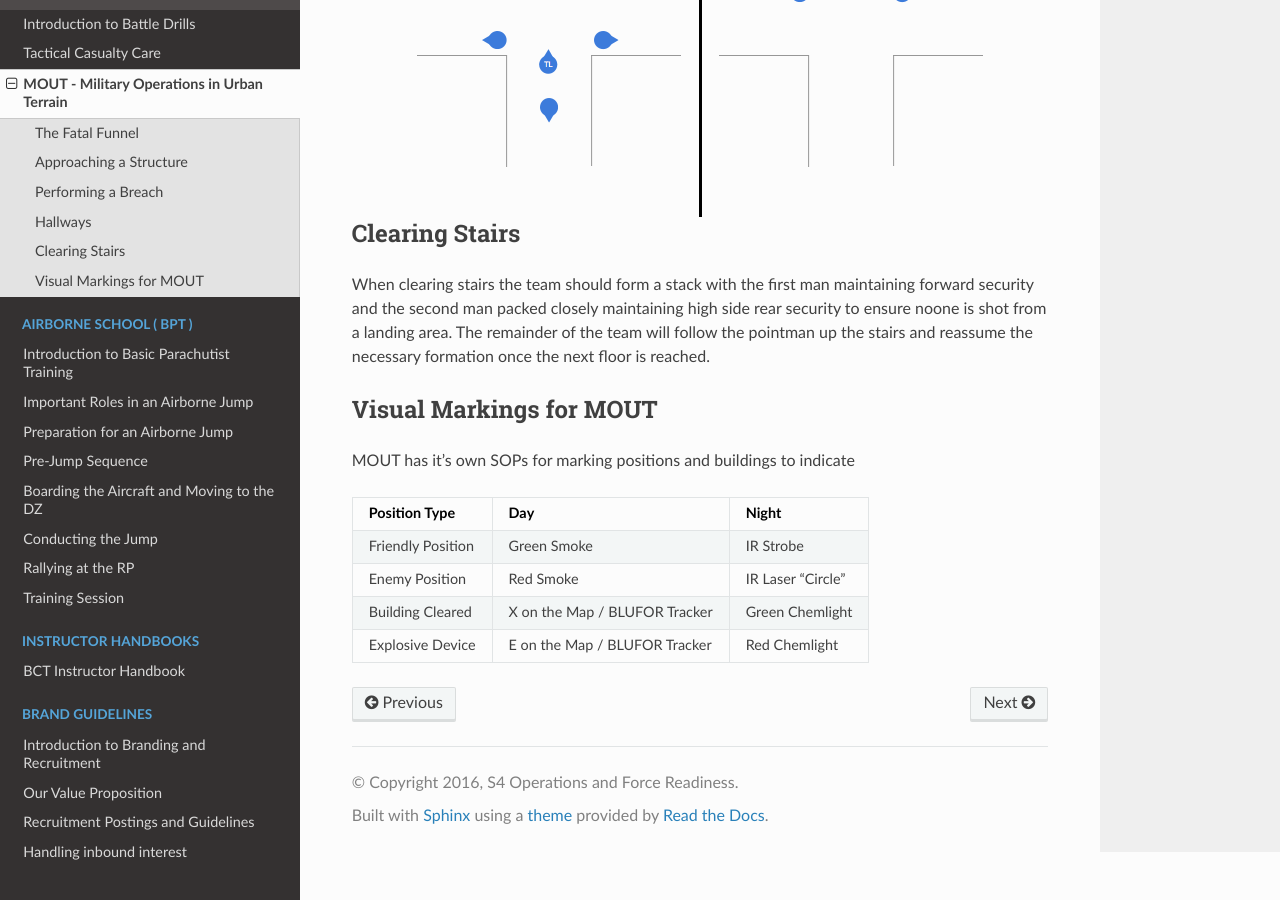
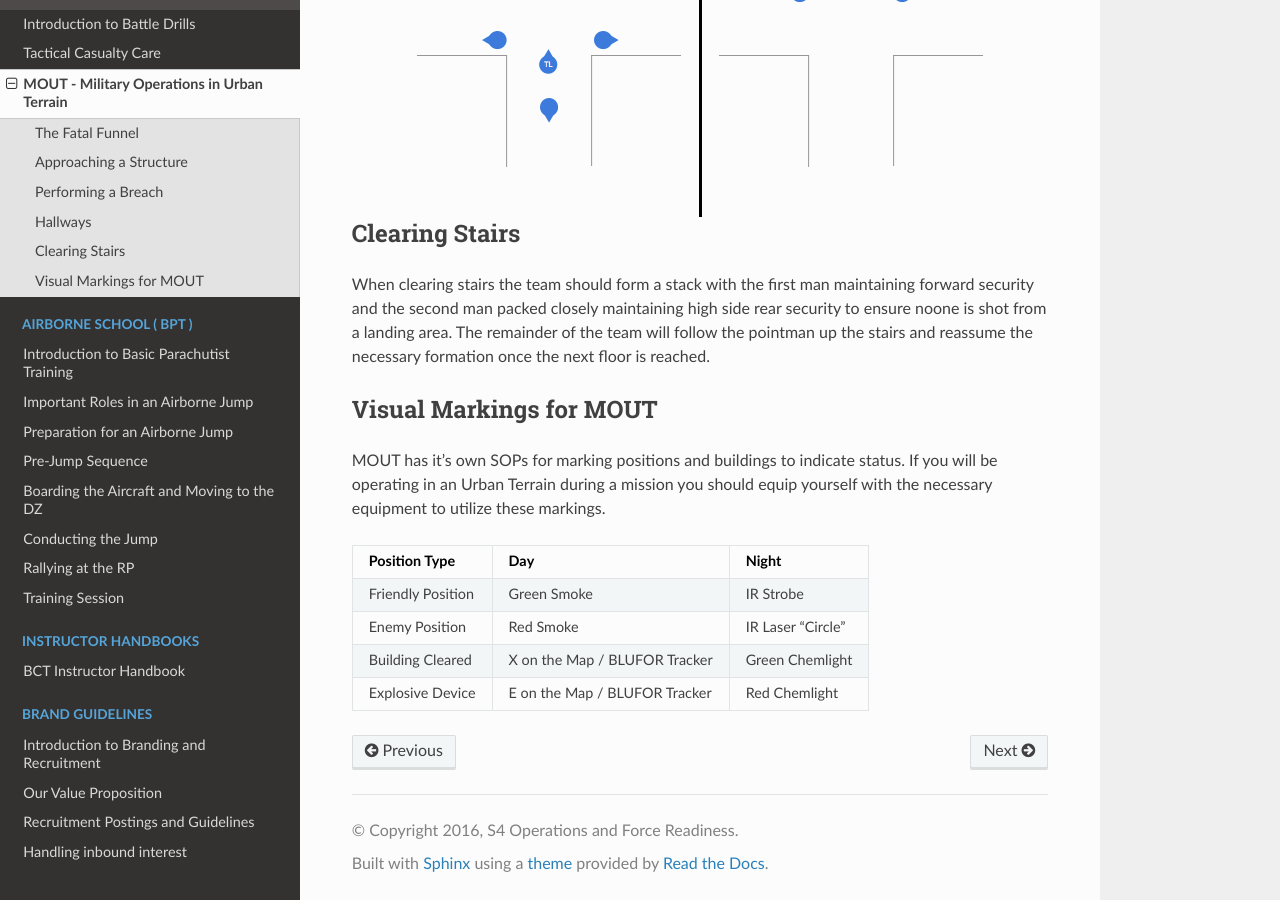
Before and after one commit to 1st-rapid-response-force/Training-Programs, a Sphinx documentation site: the page built from docs/source/ait_11/mout.rst, in a window 1280 px wide and 900 px high, scrolled down 4960 px. Built offline with Sphinx 7.4.7 and the Read the Docs theme 2.0.0, drawn with Linux system fonts in a browser that asks for light colours; formulas are drawn with MathJax 3.

Commit message:
Add paragraph on marking
Signed-off-by: Alexander Christie <alex@briefly.io>

```diff
--- a/docs/source/ait_11/mout.rst
+++ b/docs/source/ait_11/mout.rst
@@ -118,7 +118,7 @@ When clearing stairs the team should form a stack with the first man maintaining
 Visual Markings for MOUT
 -------------------------
 
-MOUT has it's own SOPs for marking positions and buildings to indicate
+MOUT has it's own SOPs for marking positions and buildings to indicate status. If you will be operating in an Urban Terrain during a mission you should equip yourself with the necessary equipment to utilize these markings.
 
 +-------------------+-------------------------------+-------------------+
 | Position Type     | Day                           | Night             |
```
